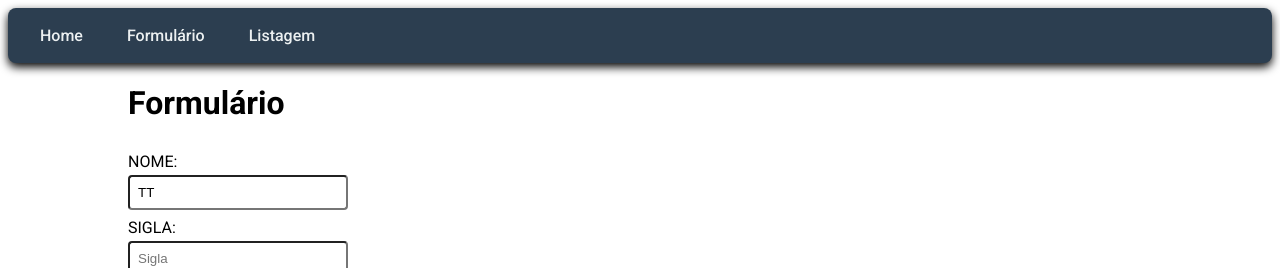
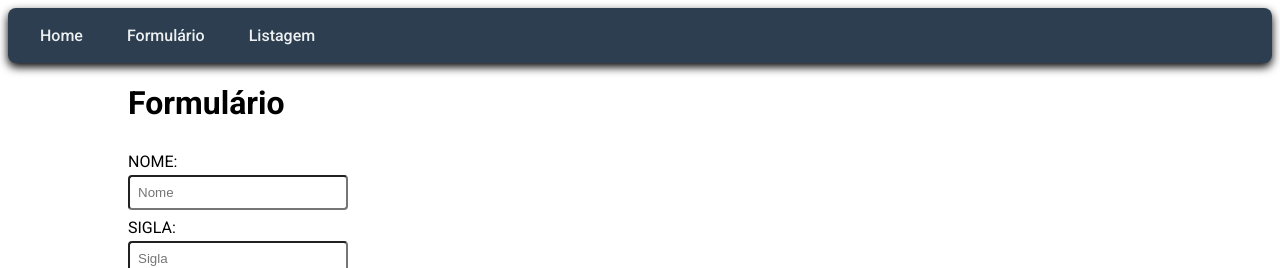
Before and after one commit to csfeijo/1606190-reactjs, a React (Vite) app in the folder app-react/: page /formulario in a window 1280 px wide. Shown: the top 268 px of the page. Built offline with nearby package versions, Linux system fonts and the light colour scheme.

Commit message:
aula 08: remove o TT do valor do nome

```diff
--- a/app-react/src/Pages/Formulario/index.tsx
+++ b/app-react/src/Pages/Formulario/index.tsx
@@ -5,7 +5,7 @@ interface InterfaceFormulario {
 }
 
 const Formulario = ({ className }: InterfaceFormulario) => {
-  const [nome, setNome] = useState("TT");
+  const [nome, setNome] = useState("");
   const [sigla, setSigla] = useState("");
   const [mensagem, setMensagem] = useState("");
 
```
